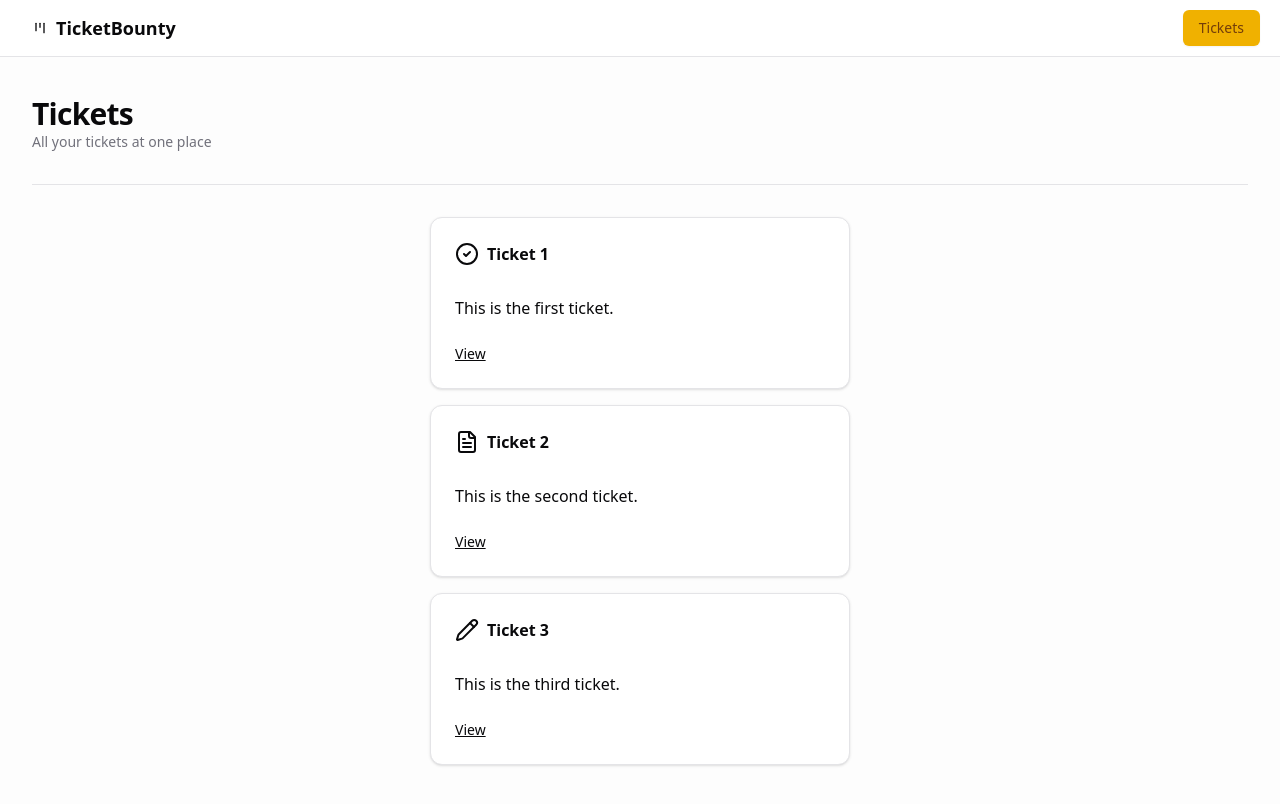
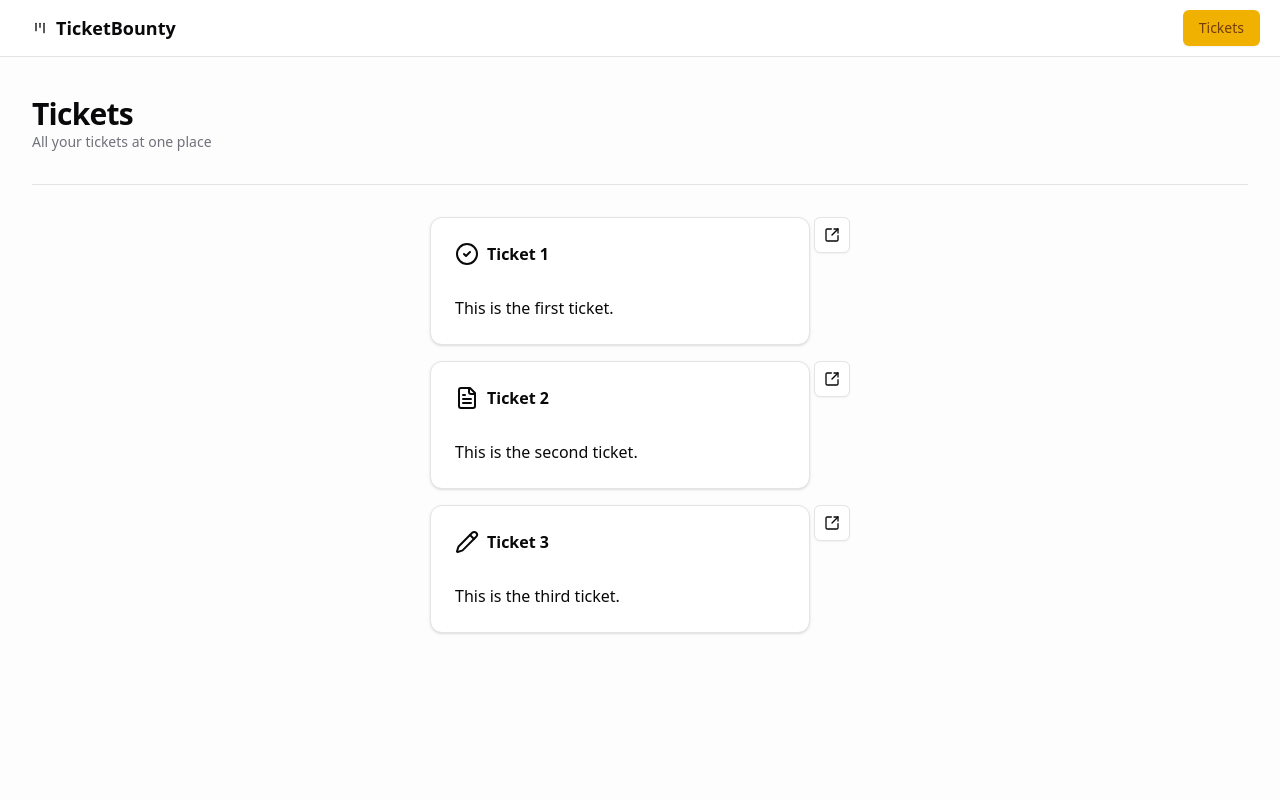
Before and after one commit to ZhiXuanZhong/the-road-to-next, a Next.js app: page /tickets in a window 1280 px wide. Shown: the top 804 px of the page. Built offline with nearby package versions, Linux system fonts and the light colour scheme.

Commit message:
feat: Feature Folder

```diff
--- a/src/app/tickets/[ticketId]/page.tsx
+++ b/src/app/tickets/[ticketId]/page.tsx
@@ -2,6 +2,7 @@ import Link from 'next/link';
 import { Placeholder } from '@/components/placeholder';
 import { Button } from '@/components/ui/button';
 import { initialTickets } from '@/data';
+import { TicketItem } from '@/features/ticket/components/ticket-item';
 import { ticketsPath } from '@/paths';
 
 type TicketPageProps = {
@@ -31,9 +32,8 @@ const TicketPage = async ({ params }: TicketPageProps) => {
   }
 
   return (
-    <div>
-      <h2>{ticket.title}</h2>
-      <p>{ticket.content}</p>
+    <div className="flex justify-center animate-fade-from-top">
+      <TicketItem ticket={ticket} isDetail />
     </div>
   );
 };
--- a/src/app/tickets/page.tsx
+++ b/src/app/tickets/page.tsx
@@ -1,16 +1,6 @@
-import { LucideCircleCheck, LucideFileText, LucidePencil } from 'lucide-react';
-import Link from 'next/link';
 import { Heading } from '@/components/heading';
-import { Card, CardContent, CardFooter, CardHeader, CardTitle } from '@/components/ui/card';
 import { initialTickets } from '@/data';
-import { ticketPath } from '@/paths';
-
-/* [筆記點B] */
-const TICKET_ICONS = {
-  OPEN: <LucideFileText />,
-  IN_PROGRESS: <LucidePencil />,
-  DONE: <LucideCircleCheck />,
-};
+import { TicketItem } from '@/features/ticket/components/ticket-item';
 
 const TicketsPage = () => {
   return (
@@ -18,24 +8,7 @@ const TicketsPage = () => {
       <Heading title="Tickets" description="All your tickets at one place" />
       <div className="flex-1 flex flex-col items-center gap-y-4 animate-fade-from-top">
         {initialTickets.map(ticket => (
-          <Card key={ticket.id} className="w-full max-w-[420px]">
-            <CardHeader>
-              <CardTitle className="flex gap-x-2 items-center">
-                <span>{TICKET_ICONS[ticket.status]}</span>
-                {/* [筆記點A] */}
-                <span className="truncate">{ticket.title}</span>
-              </CardTitle>
-            </CardHeader>
-            <CardContent>
-              {/* [筆記點A] */}
-              <span className="line-clamp-3 whitespace-break-spaces">{ticket.content}</span>
-            </CardContent>
-            <CardFooter>
-              <Link href={ticketPath(ticket.id)} className="text-sm underline">
-                View
-              </Link>
-            </CardFooter>
-          </Card>
+          <TicketItem key={ticket.id} ticket={ticket} />
         ))}
       </div>
     </div>
@@ -43,17 +16,3 @@ const TicketsPage = () => {
 };
 
 export default TicketsPage;
-
-/*
- * 開發學習紀錄:
- *
- * == 2025-05-21 ==
- * - [筆記點A] 文字顯示的 UI 優化實作方案
- *   1. 單行文字：使用 truncate 處理，適用於標題等需要單行顯示的元素
- *   2. 多行文字：使用 line-clamp 處理，適用於摘要、評論等需要多行顯示的描述性內容
- *
- * - [筆記點B] 使用 Lucide 的 Icon 建議以 Prefix 的方式引入，避免發生名稱衝突。
- *   - 例如 Link 的 Icon 會跟 Next 的 Link 衝突，所以建議以 { LucideLink } 的方式引入。
- *
- * ===
- */
--- /dev/null
+++ b/src/features/ticket/components/ticket-item.tsx
@@ -0,0 +1,100 @@
+import clsx from 'clsx';
+import { LucideSquareArrowOutUpRight } from 'lucide-react';
+import Link from 'next/link';
+import { buttonVariants } from '@/components/ui/button';
+import { Card, CardContent, CardHeader, CardTitle } from '@/components/ui/card';
+import { TICKET_ICONS } from '@/features/ticket/constants';
+import { Ticket } from '@/features/ticket/types';
+import { ticketPath } from '@/paths';
+
+type TicketItemProps = {
+  ticket: Ticket;
+  isDetail?: boolean;
+};
+
+const TicketItem = ({ ticket, isDetail }: TicketItemProps) => {
+  const detailButton = (
+    // [筆記點B]
+    <Link
+      href={ticketPath(ticket.id)}
+      className={buttonVariants({ variant: 'outline', size: 'icon' })}
+    >
+      <LucideSquareArrowOutUpRight className="w-4 h-4" />
+    </Link>
+  );
+
+  return (
+    <div
+      // [筆記點C]
+      className={clsx('w-full flex gap-x-1', {
+        'max-w-[580px]': isDetail,
+        'max-w-[420px]': !isDetail,
+      })}
+    >
+      <Card className="w-full ">
+        <CardHeader>
+          <CardTitle className="flex gap-x-2 items-center overflow-hidden">
+            <span>{TICKET_ICONS[ticket.status]}</span>
+            {/* [筆記點A] */}
+            <span className="truncate">{ticket.title}</span>
+          </CardTitle>
+        </CardHeader>
+        <CardContent>
+          {/* [筆記點A] */}
+          <span
+            className={clsx('whitespace-break-spaces', {
+              'line-clamp-3': !isDetail,
+            })}
+          >
+            {ticket.content}
+          </span>
+        </CardContent>
+      </Card>
+
+      {/* 筆記點B */}
+      {isDetail ? null : <div className="flex flex-col gap-y-1">{detailButton}</div>}
+    </div>
+  );
+};
+
+export { TicketItem };
+
+/*
+ * 開發學習紀錄:
+ *
+ * == 2025-05-21 ==
+ * - [筆記點A] 文字顯示的 UI 優化實作方案
+ *   1. 單行文字：使用 truncate 處理，適用於標題等需要單行顯示的元素
+ *   1.1 在父層使用 overflow-hidden 才可以讓超出的文字顯示成...
+ *
+ *   2. 多行文字：使用 line-clamp 處理，適用於摘要、評論等需要多行顯示的描述性內容
+ *
+ * == 2025-05-24 ==
+ * - [筆記點B] Button 在頁面上的實作要點
+ *   1. 有 Icon 這個尺寸可以利用
+ *   2. 設計按鈕容器時，可以預先複製多個按鈕測試版型，確保容器能靈活適應按鈕數量變化
+ *
+ * - [筆記點B] Ternary 或 Boolean logic 的抉擇
+ *   - 如果要邏輯明確，且需要 true, false 狀況(尤其是falsy值)的回傳值被分開定義就用 Ternary
+ *   - 單純的 UI 隱藏顯示就用 Boolean logic
+ *   - 範例：
+ *     1. 計數器顯示：
+ *        - Boolean: {count && <div>Count: {count}</div>}  // 當 count 為 0 時不會顯示
+ *        - Ternary: {count !== undefined ? <div>Count: {count}</div> : null}  // 正確處理 0
+ *
+ *     2. 錯誤訊息：
+ *        - Boolean: {error && <div className="error">{error}</div>}  // 空字串不會顯示
+ *        - Ternary: {error !== '' ? <div className="error">{error}</div> : null}  // 正確處理空字串
+ *
+ *     3. 功能開關：
+ *        - Boolean: {isEnabled && <FeatureComponent />}  // 停用時不顯示任何內容
+ *        - Ternary: {isEnabled ? <FeatureComponent /> : <DisabledComponent />}  // 明確處理兩種狀態
+ *
+ * - [筆記點C] 使用 clsx 的實作
+ *   1. 使用 clsx 可以讓我們更方便的控制元素的 class 屬性
+ *     - 第一個參數是 class 屬性，第二個參數是條件 object
+
+ *
+ *
+ * ===
+ */
--- /dev/null
+++ b/src/features/ticket/constants.tsx
@@ -0,0 +1,18 @@
+import { LucideCircleCheck, LucideFileText, LucidePencil } from 'lucide-react';
+
+/* [筆記點A] */
+export const TICKET_ICONS = {
+  OPEN: <LucideFileText />,
+  IN_PROGRESS: <LucidePencil />,
+  DONE: <LucideCircleCheck />,
+};
+
+/*
+ * 開發學習紀錄:
+ *
+ * == 2025-05-21 ==
+ * - [筆記點A] 使用 Lucide 的 Icon 建議以 Prefix 的方式引入，避免發生名稱衝突。
+ *   - 例如 Link 的 Icon 會跟 Next 的 Link 衝突，所以建議以 { LucideLink } 的方式引入。
+ *
+ * ===
+ */
--- /dev/null
+++ b/src/features/ticket/types.ts
@@ -0,0 +1,8 @@
+type TicketStatus = 'OPEN' | 'IN_PROGRESS' | 'DONE';
+
+export type Ticket = {
+  id: string;
+  title: string;
+  content: string;
+  status: TicketStatus;
+};
```
